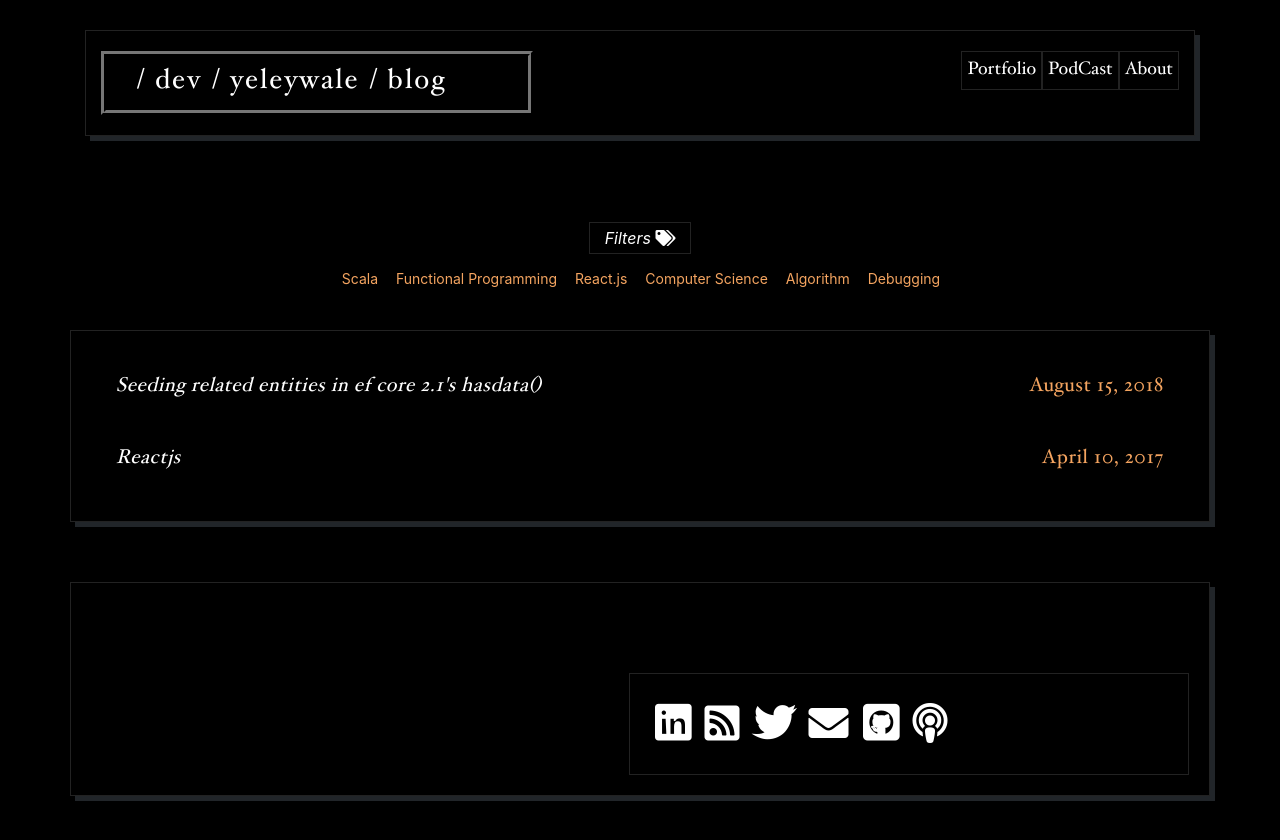
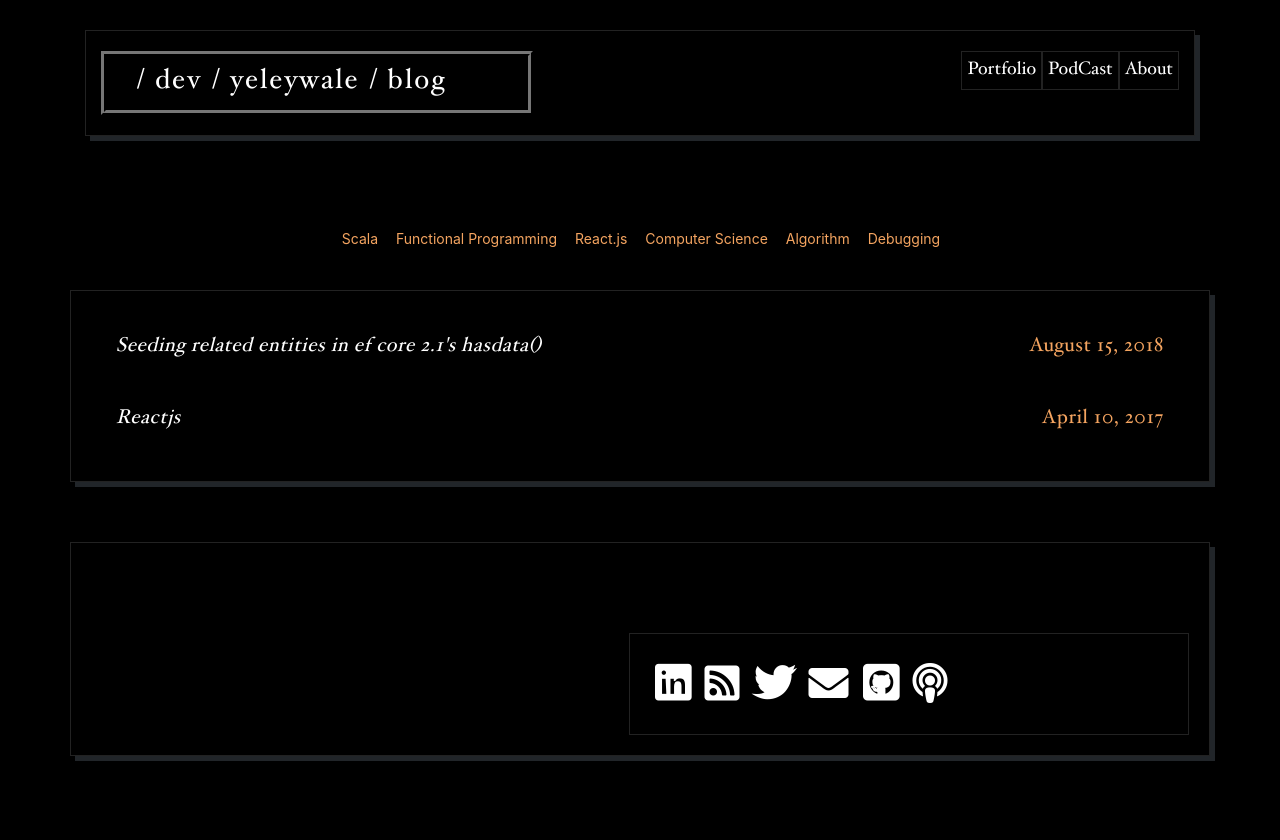
Before and after one commit to yeleywale/yeleywale.github.io, a Jekyll site: the page built from index.html, in a window 1280 px wide. Shown: the top 840 px of the page. Built offline with Jekyll 4.4.1, drawn with Linux system fonts in a browser that asks for light colours; nearby versions of some CDN libraries.

Commit message:
bumped jekyll version to 3.8.5, remove tag element

```diff
--- a/index.html
+++ b/index.html
@@ -3,7 +3,6 @@ layout: default
 ---
 
 <div class="tags">
-  <div><span>Filters <i class="fas fa-tags"></i></span></div>
   {% for tag in site.data.tags %}
 	  <a href="/tags/{{ tag.name }}"> {{ tag.name }} </a>
   {% endfor %}
```
